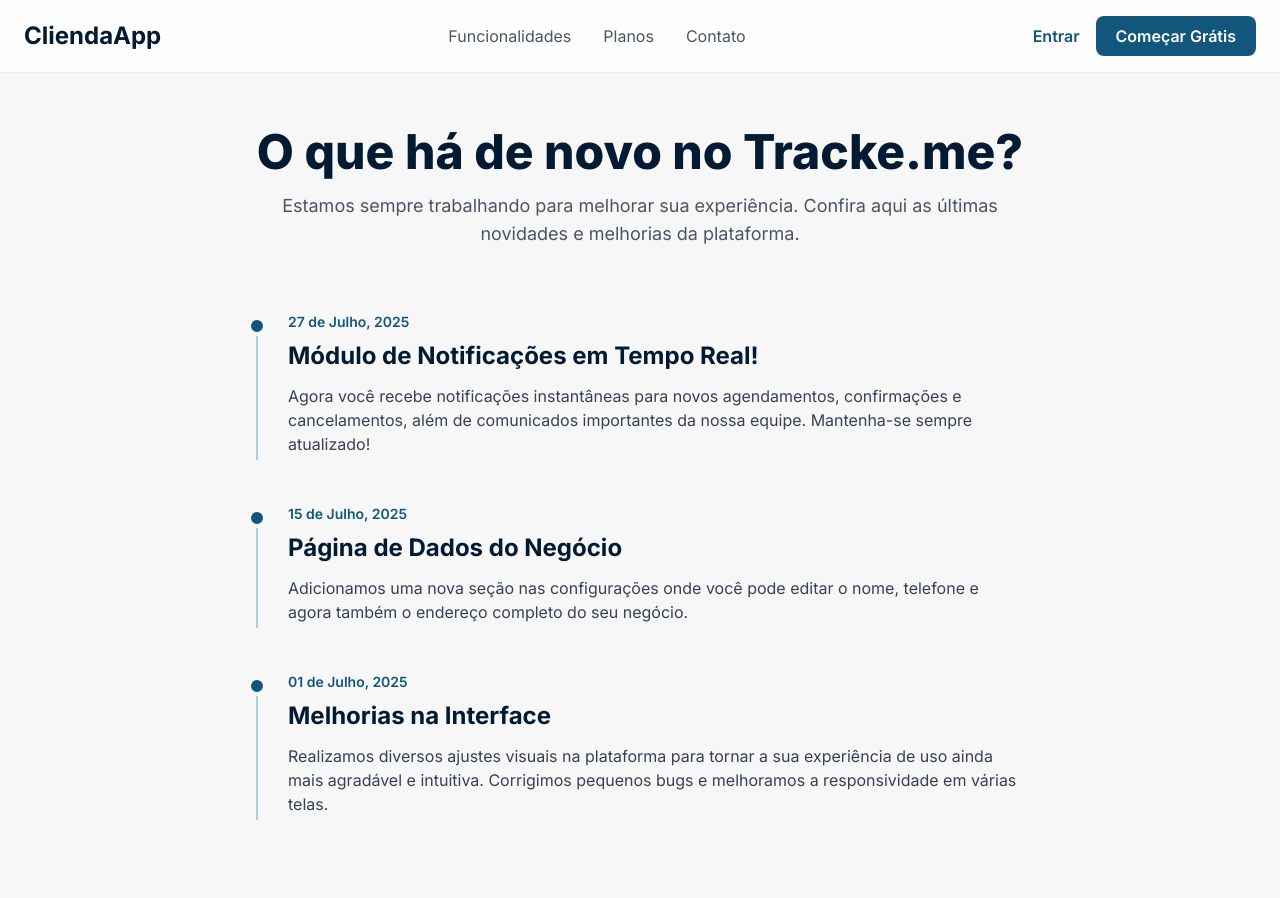
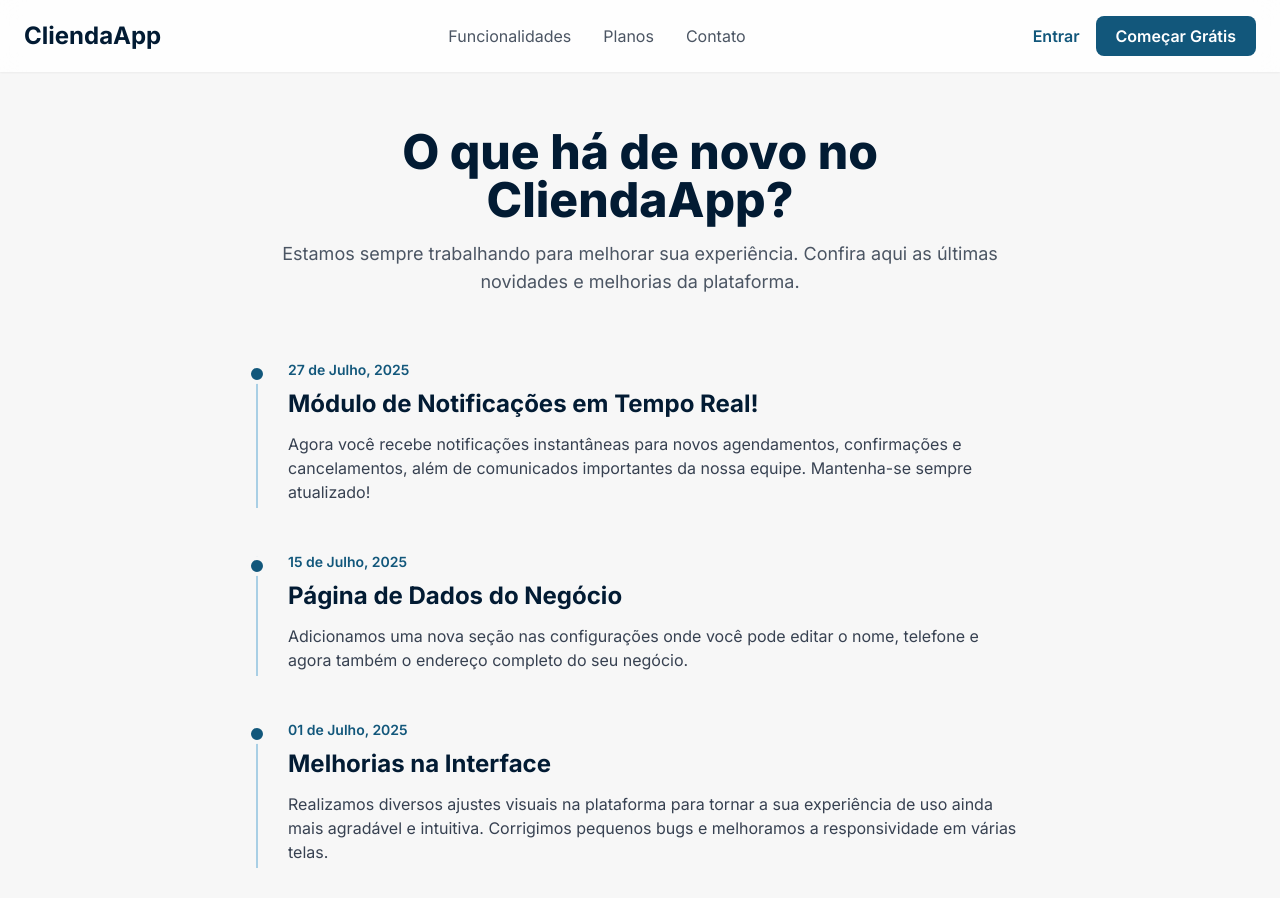
Before and after one commit to brenohp/tracke.me, a Next.js app: page /updates in a window 1280 px wide. Shown: the top 898 px of the page. Built offline with nearby package versions, Linux system fonts and the light colour scheme.

Commit message:
refactor: atualizar título da página de atualizações para CliendaApp

```diff
--- a/src/app/updates/page.tsx
+++ b/src/app/updates/page.tsx
@@ -40,7 +40,7 @@ export default function UpdatesPage() {
       <main className="container mx-auto px-6 py-24 md:py-32">
         <div className="text-center max-w-3xl mx-auto">
           <h1 className="text-4xl md:text-5xl font-extrabold text-brand-primary">
-            O que há de novo no Tracke.me?
+            O que há de novo no CliendaApp?
           </h1>
           <p className="mt-4 text-lg text-gray-600">
             Estamos sempre trabalhando para melhorar sua experiência. Confira aqui as últimas novidades e melhorias da plataforma.
```
